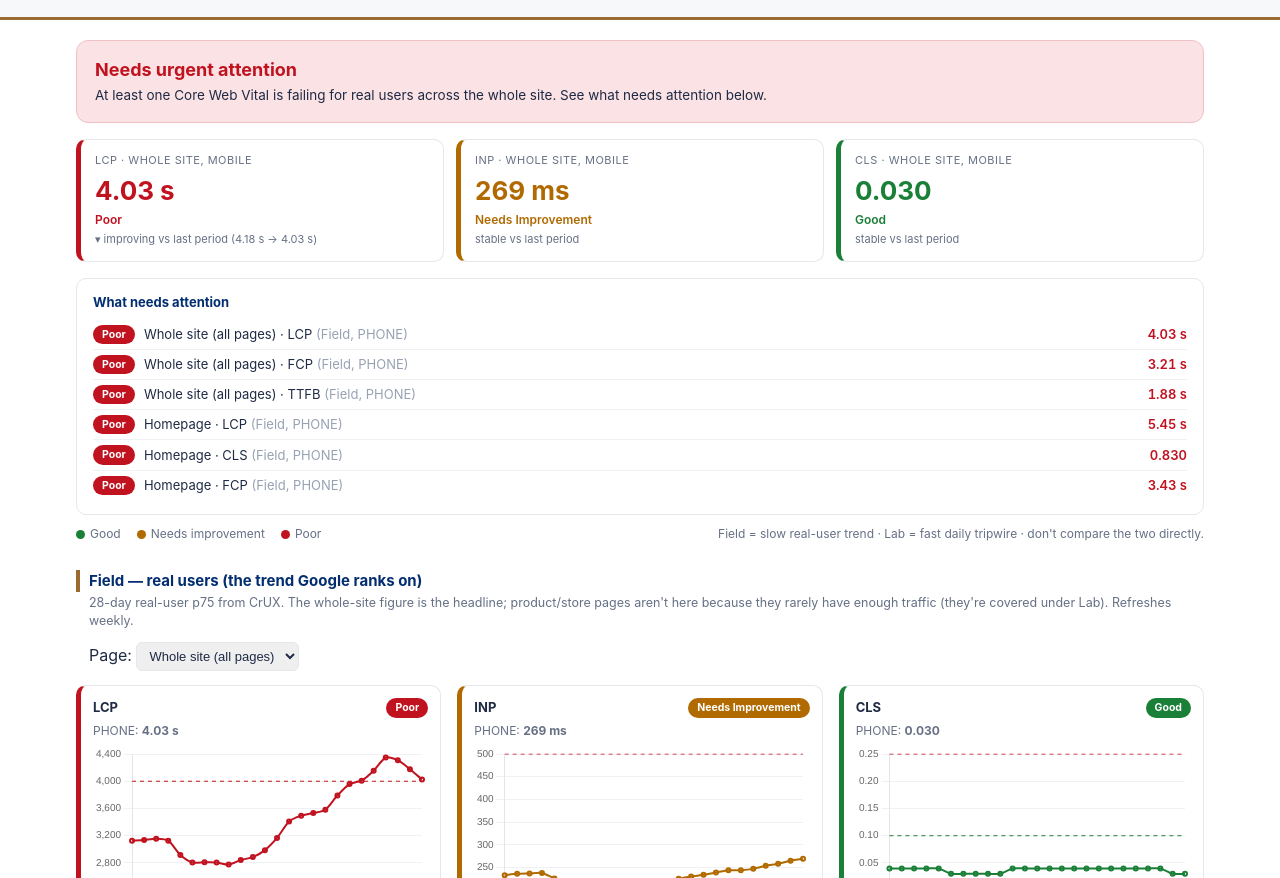
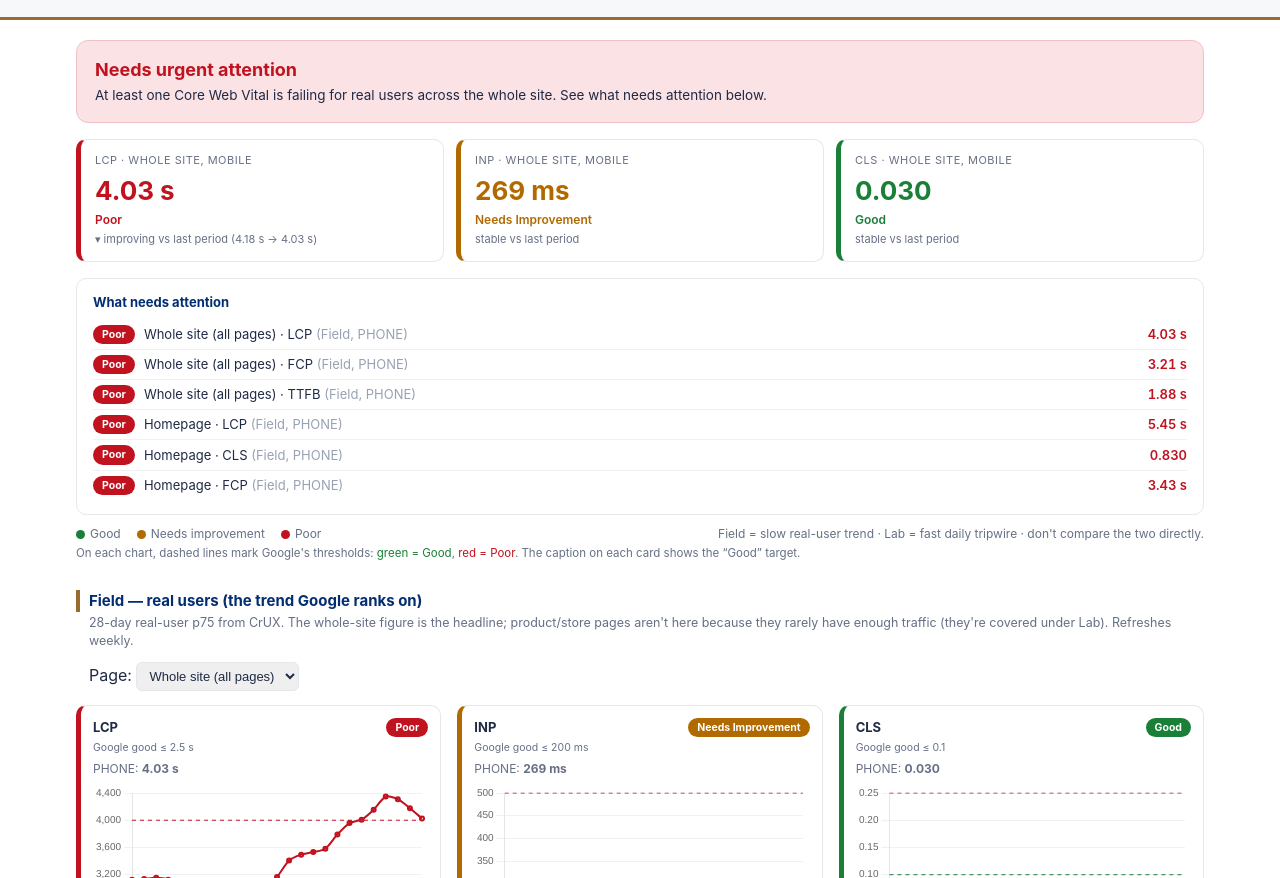
Before and after one commit to CWVD/indriya-perf-dashboard, a plain HTML site: page docs/index.html in a window 1280 px wide. Shown: the part 74-952 px from the top of the page. Drawn offline with nearby package versions, Linux system fonts and the light colour scheme.

Commit message:
Add files via upload

```diff
--- a/docs/index.html
+++ b/docs/index.html
@@ -66,6 +66,7 @@
   .card{border:1px solid var(--line);border-radius:10px;padding:12px 12px 8px;border-left-width:5px;border-left-color:var(--line)}
   .card.s-good{border-left-color:var(--good)} .card.s-ni{border-left-color:var(--ni)} .card.s-poor{border-left-color:var(--poor)}
   .card h3{margin:0 0 4px;font-size:13px;display:flex;justify-content:space-between;align-items:center;gap:8px}
+  .card .target{font-size:10.5px;color:var(--muted);margin:-1px 0 5px}
   .card .latest{font-size:12px;color:var(--muted);margin-bottom:6px}
   .empty{color:var(--muted);font-size:13px;padding:14px;background:var(--panel);border-radius:8px}
   footer{padding:18px 26px;color:var(--muted);font-size:12px;border-top:1px solid var(--line);margin-top:36px}
@@ -89,6 +90,7 @@
     <span><span class="dot" style="background:var(--poor)"></span>Poor</span>
     <span style="margin-left:auto">Field = slow real-user trend &middot; Lab = fast daily tripwire &middot; don't compare the two directly.</span>
   </div>
+  <div style="font-size:11.5px;color:var(--muted);margin:3px 0 0">On each chart, dashed lines mark Google's thresholds: <span style="color:var(--good)">green = Good</span>, <span style="color:var(--poor)">red = Poor</span>. The caption on each card shows the &ldquo;Good&rdquo; target.</div>
 
   <!-- FIELD -->
   <section class="layer">
@@ -132,6 +134,12 @@ function fmt(metric,v){
   if(metric==='PerfScore') return Math.round(v);
   if(u==='ms') return v>=1000 ? (v/1000).toFixed(2)+' s' : Math.round(v)+' ms';
   return v;
+}
+function fmtT(metric,val){
+  if(metric==='CLS'||metric==='PerfScore') return String(val);
+  const u=(T[metric]&&T[metric].unit)||'';
+  if(u==='ms') return val>=1000 ? parseFloat((val/1000).toFixed(2))+' s' : val+' ms';
+  return String(val);
 }
 function labelOf(row){ return row.label || row.target; }
 
@@ -262,7 +270,10 @@ function buildCard(grid, metric, seriesList, xLabels){
   const card=document.createElement('div'); card.className='card'+(worst?(' s-'+worst):'');
   const badge = latestPts.length ? pill(latestPts[0].rating) : '';
   const latestTxt=latestPts.map((p,i)=>seriesList[i].name+': <b>'+fmt(metric,p.y)+'</b>').join(' &nbsp; ');
-  card.innerHTML='<h3><span>'+metric+'</span>'+badge+'</h3><div class="latest">'+(latestTxt||'&mdash;')+'</div><canvas></canvas>';
+  const tt=T[metric]||{};
+  const targetTxt = metric==='PerfScore' ? 'Google good \u2265 90'
+                  : (tt.good!=null ? 'Google good \u2264 '+fmtT(metric,tt.good) : '');
+  card.innerHTML='<h3><span>'+metric+'</span>'+badge+'</h3>'+(targetTxt?'<div class="target">'+targetTxt+'</div>':'')+'<div class="latest">'+(latestTxt||'&mdash;')+'</div><canvas></canvas>';
   grid.appendChild(card);
 
   const t=T[metric]||{};
```
